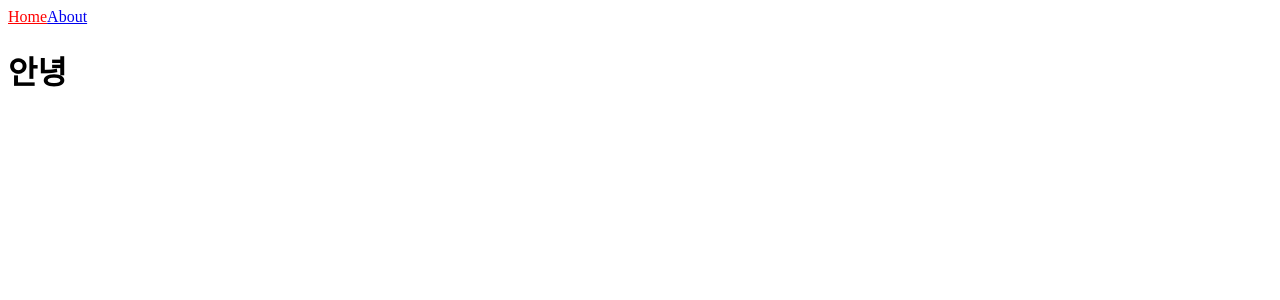
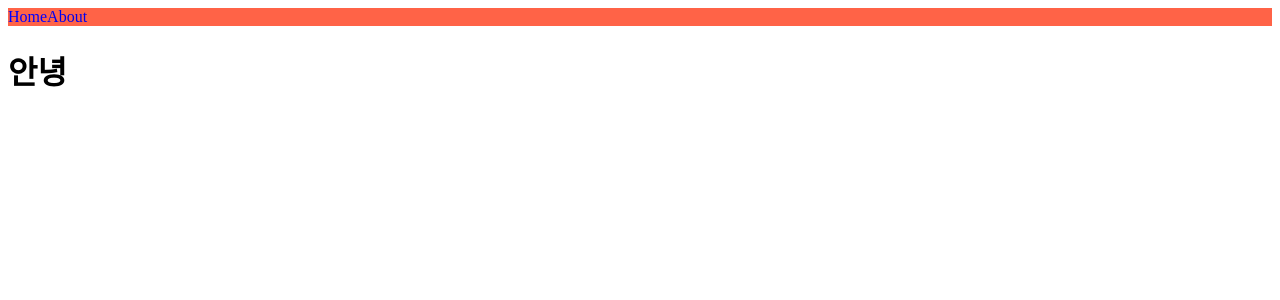
Before and after one commit to Whited123/nextjs-intro, a Next.js app: page / in a window 1280 px wide. Shown: the top 300 px of the page. Built offline with nearby package versions, Linux system fonts and the light colour scheme.

Commit message:
넥스트 js 2일차
css를 <style jsx>{``}</style> 로 따로 파일을 만들지 않고 css를 설정할수있다.

```diff
--- a/components/NavBar.js
+++ b/components/NavBar.js
@@ -1,20 +1,27 @@
 import Link from "next/link";
 import { useRouter } from "next/router";
-import styles from "./NavBar.module.css";
 
 export default function NavBar() {
   const router = useRouter();
   return (
     <nav>
-      <Link className={router.pathname === "/" ? styles.active : ""} href="/">
-        Home
+      <Link href="/" legacyBehavior>
+        <a className={router.pathname === "/" ? "active" : ""}>Home</a>
       </Link>
-      <Link
-        className={router.pathname === "/about" ? styles.active : ""}
-        href="/about"
-      >
-        About
+      <Link href="/about" legacyBehavior>
+        <a className={router.pathname === "/about" ? "active" : ""}>About</a>
       </Link>
+      <style jsx>{`
+        nav {
+          background-color: tomato;
+        }
+        a {
+          text-decoration: none;
+        }
+        .active {
+          color: blue;
+        }
+      `}</style>
     </nav>
   );
 }
--- a/components/NavBar.module.css
+++ /dev/null
@@ -1,3 +0,0 @@
-.active {
-  color: red;
-}
```
